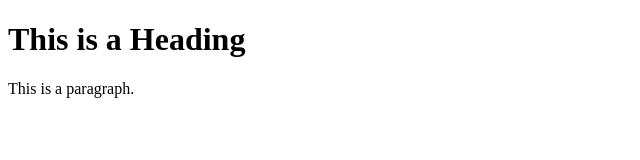
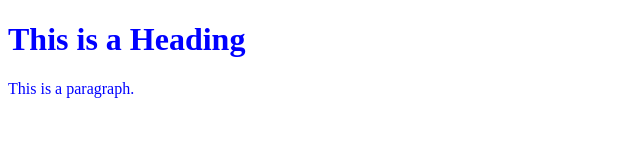
Before and after one commit to Korede1122/Webpage-design-4, a plain HTML site: page HTML/Index.html in a window 1280 px wide. Shown: the whole page, without its empty margins (0-640 px from the left). Drawn offline with Linux system fonts and the light colour scheme.

Commit message:
Add files via upload

```diff
--- a/HTML/Index.html
+++ b/HTML/Index.html
@@ -1,5 +1,6 @@
 <!DOCTYPE html>
 <html>
+    <link rel="stylesheet" href="style.css">
 <head>
 <title>Page Title</title>
 </head>
--- a/HTML/style.css
+++ b/HTML/style.css
@@ -0,0 +1,3 @@
+body{
+    color: blue;
+}
```
